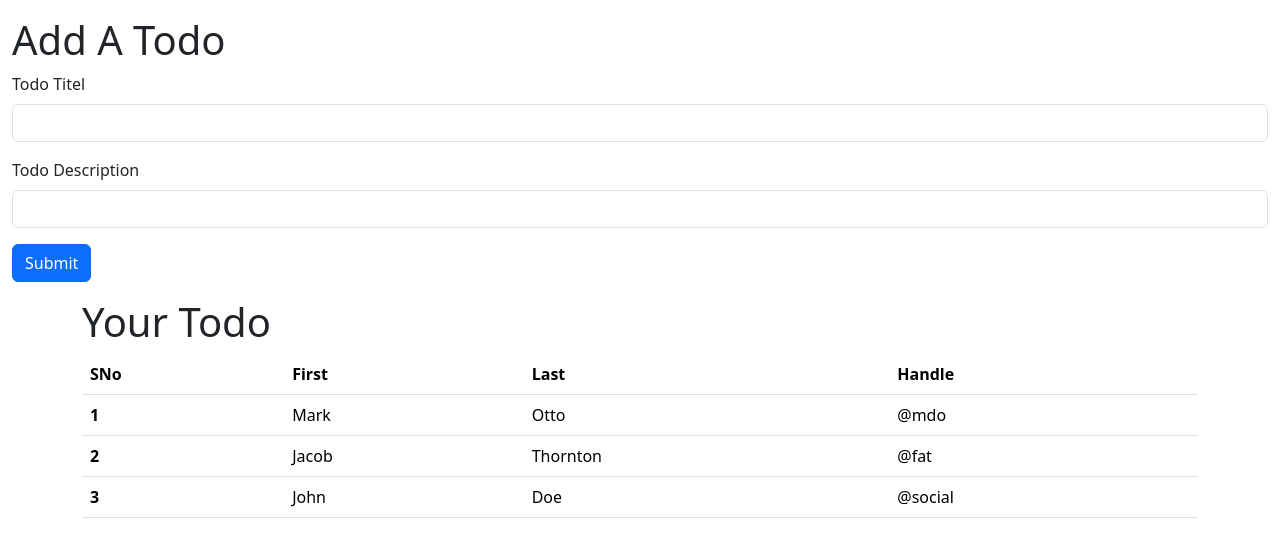
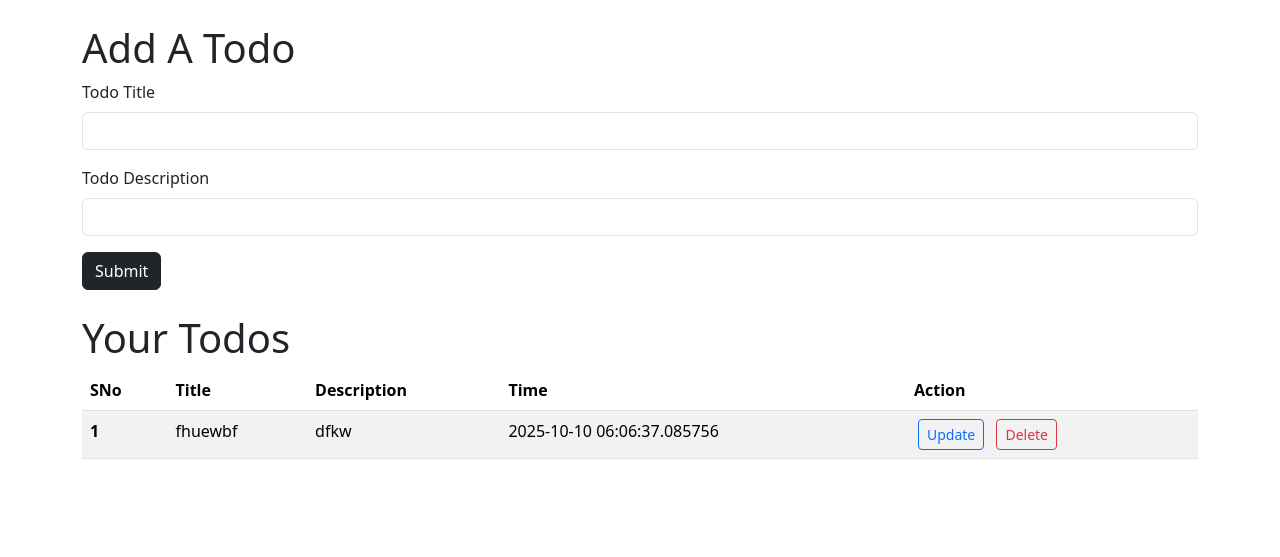
Before and after one commit to pratham83111/flask-todo-project, a Flask app: page / in a window 1280 px wide. Shown: the part 56-613 px from the top of the page. Run offline with Flask 3, Linux system fonts and the light colour scheme; data comes from the database, SQL or seed files in the repository; both versions use the stored data as it was after the commit.

Commit message:
add database

```diff
--- a/app.py
+++ b/app.py
@@ -1,17 +1,59 @@
-from flask import Flask ,render_template
+from flask import Flask ,render_template,request,redirect
 from flask_sqlalchemy import SQLAlchemy
+from datetime import datetime
 
 app= Flask(__name__)
-app.config["SQALALCHEMY_DATABASE_URL"] = "sqlite:///todo.db"
+
+app.config['SQLALCHEMY_DATABASE_URI'] = 'sqlite:///mydatabase.db'
 app.config["SQLALCHEMY_TRACK_MODIFICATIONS"] = False
-SQLAlchemy(app)
-@app.route("/")
+db=SQLAlchemy(app)
+
+class Todo(db.Model):
+    sno = db.Column(db.Integer, primary_key=True)
+    title = db.Column(db.String(200), nullable=False)
+    desc = db.Column(db.String(500), nullable=False)
+    date_created = db.Column(db.DateTime, default=datetime.utcnow)
+
+    def __repr__(self)->str:
+     return f"{self.sno}-{self.title}"
+
+
+
+
+
+@app.route("/",methods=['GET','POST'])
 def home():
-    return render_template ('index.html')
 
-@app.route("/projects")
+    if request.method=="POST":
+      title =request.form["title"]
+      desc =request.form["desc"]
+
+      todo=Todo(title=title,desc=desc)
+      db.session.add (todo)
+      db.session.commit()
+
+
+    allTodo=Todo.query.all()
+    return render_template ('index.html',allTodo = allTodo)
+
+@app.route("/show")
 def projects():
+    alltodo=Todo.query.all()
+    print(alltodo)
     return "this is my project page"
+# @app.route("/update")
+# def update():
+#     alltodo=Todo.query.all()
+#     print(alltodo)
+#     return "this is my project page"
+@app.route("/delete/<int:sno>")
+def delete(sno):
+    todo=Todo.query.filter_by(sno=sno).first()
+    db.session.delete(todo)
+    db.session.commit()
+    return redirect("/")
 
 if __name__ == '__main__':
+    with app.app_context():
+        db.create_all()
     app.run(debug=True)
--- a/templates/index.html
+++ b/templates/index.html
@@ -3,26 +3,25 @@
   <head>
     <meta charset="utf-8">
     <meta name="viewport" content="width=device-width, initial-scale=1">
-    <title>Bootstrap demo</title>
-    <link href="https://cdn.jsdelivr.net/npm/bootstrap@5.3.7/dist/css/bootstrap.min.css" rel="stylesheet" integrity="sha384-LN+7fdVzj6u52u30Kp6M/trliBMCMKTyK833zpbD+pXdCLuTusPj697FH4R/5mcr" crossorigin="anonymous">
+    <title>Todo App</title>
+    <link href="https://cdn.jsdelivr.net/npm/bootstrap@5.3.7/dist/css/bootstrap.min.css" rel="stylesheet">
   </head>
   <body>
-   <nav class="navbar navbar-expand-lg bg-body-tertiary">
+    <!-- Navbar -->
+    <nav class="navbar navbar-expand-lg bg-body-tertiary bg-light">
       <div class="container-fluid">
-    <a class="navbar-brand" href="#">FLASK</a>
-    <button class="navbar-toggler" type="button" data-bs-toggle="collapse" data-bs-target="#navbarSupportedContent" aria-controls="navbarSupportedContent" aria-expanded="false" aria-label="Toggle navigation">
+        <a class="navbar-brand" href="/">FLASK</a>
+        <button class="navbar-toggler" type="button" data-bs-toggle="collapse"
+          data-bs-target="#navbarSupportedContent" aria-controls="navbarSupportedContent" aria-expanded="false"
+          aria-label="Toggle navigation">
           <span class="navbar-toggler-icon"></span>
         </button>
         <div class="collapse navbar-collapse" id="navbarSupportedContent">
           <ul class="navbar-nav me-auto mb-2 mb-lg-0">
-        <li class="nav-item">
-          <a class="nav-link active" aria-current="page" href="#">Home</a>
-        </li>
-        <li class="nav-item">
-          <a class="nav-link" href="#">Link</a>
-        </li>
+            <li class="nav-item"><a class="nav-link active" href="#">Home</a></li>
+            <li class="nav-item"><a class="nav-link" href="#">Link</a></li>
             <li class="nav-item dropdown">
-          <a class="nav-link dropdown-toggle" href="#" role="button" data-bs-toggle="dropdown" aria-expanded="false">
+              <a class="nav-link dropdown-toggle" href="#" role="button" data-bs-toggle="dropdown">
                 Dropdown
               </a>
               <ul class="dropdown-menu">
@@ -32,62 +31,68 @@
                 <li><a class="dropdown-item" href="#">Something else here</a></li>
               </ul>
             </li>
-        <li class="nav-item">
-          <a class="nav-link disabled" aria-disabled="true">Disabled</a>
-        </li>
+            <li class="nav-item"><a class="nav-link disabled">Disabled</a></li>
           </ul>
           <form class="d-flex" role="search">
-        <input class="form-control me-2" type="search" placeholder="Search" aria-label="Search"/>
+            <input class="form-control me-2" type="search" placeholder="Search">
             <button class="btn btn-outline-success" type="submit">Search</button>
           </form>
         </div>
       </div>
     </nav>
-<div class="container-fluid my-3"><form>
+
+    <!-- Todo Form -->
+    <div class="container my-4">
+      <form action="/" method="POST">
         <h1>Add A Todo</h1>
         <div class="mb-3">
-    <label for="titel" class="form-label">Todo Titel </label>
-    <input type="text" class="form-control" id="title" aria-describedby="emailHelp">
-
+          <label for="title" class="form-label">Todo Title</label>
+          <input type="text" class="form-control" name="title" id="title" required>
         </div>
         <div class="mb-3">
           <label for="desc" class="form-label">Todo Description</label>
-    <input type="text" class="form-control" id="desc">
+          <input type="text" class="form-control" name="desc" id="desc" required>
+        </div>
+        <button type="submit" class="btn btn-dark">Submit</button>
+      </form>
     </div>
 
-  <button type="submit" class="btn btn-primary">Submit</button>
-</form></div>
-<div class="container"><table class="table">
-    <h1>Your Todo</h1>
+    <!-- Todo List Table -->
+    <div class="container">
+      <h1>Your Todos</h1>
+
+      {% if allTodo|length == 0 %}
+        <p>No records found.</p>
+      {% else %}
+        <table class="table table-striped">
           <thead>
             <tr>
               <th scope="col">SNo</th>
-      <th scope="col">First</th>
-      <th scope="col">Last</th>
-      <th scope="col">Handle</th>
+              <th scope="col">Title</th>
+              <th scope="col">Description</th>
+              <th scope="col">Time</th>
+              <th scope="col">Action</th>
             </tr>
           </thead>
           <tbody>
+            {% for Todo in allTodo %}
             <tr>
-      <th scope="row">1</th>
-      <td>Mark</td>
-      <td>Otto</td>
-      <td>@mdo</td>
+              <th scope="row">{{ loop.index }}</th>
+              <td>{{ Todo.title }}</td>
+              <td>{{ Todo.desc }}</td>
+              <td>{{ Todo.date_created }}</td>
+              <td>
+                <a href="/update/{{ Todo.sno }}" class="btn btn-outline-primary btn-sm mx-1">Update</a>
+                <a href="/delete/{{ Todo.sno }}" class="btn btn-outline-danger btn-sm mx-1">Delete</a>
+              </td>
             </tr>
-    <tr>
-      <th scope="row">2</th>
-      <td>Jacob</td>
-      <td>Thornton</td>
-      <td>@fat</td>
-    </tr>
-    <tr>
-      <th scope="row">3</th>
-      <td>John</td>
-      <td>Doe</td>
-      <td>@social</td>
-    </tr>
+            {% endfor %}
           </tbody>
-</table></div>
-    <script src="https://cdn.jsdelivr.net/npm/bootstrap@5.3.7/dist/js/bootstrap.bundle.min.js" integrity="sha384-ndDqU0Gzau9qJ1lfW4pNLlhNTkCfHzAVBReH9diLvGRem5+R9g2FzA8ZGN954O5Q" crossorigin="anonymous"></script>
+        </table>
+      {% endif %}
+    </div>
+
+    <!-- Bootstrap JS -->
+    <script src="https://cdn.jsdelivr.net/npm/bootstrap@5.3.7/dist/js/bootstrap.bundle.min.js"></script>
   </body>
 </html>
```
Also changed, not shown: instance/mydatabase.db (added), 13 other files. Lines whose indentation alone changed are shown as unchanged.
